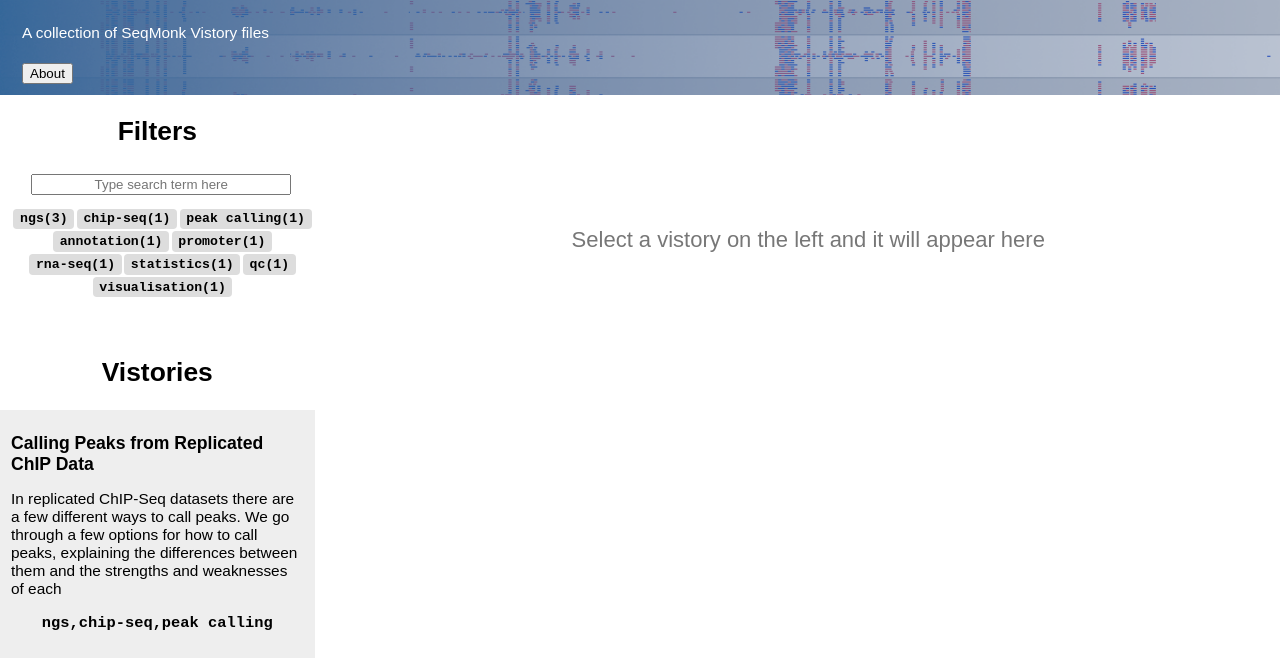
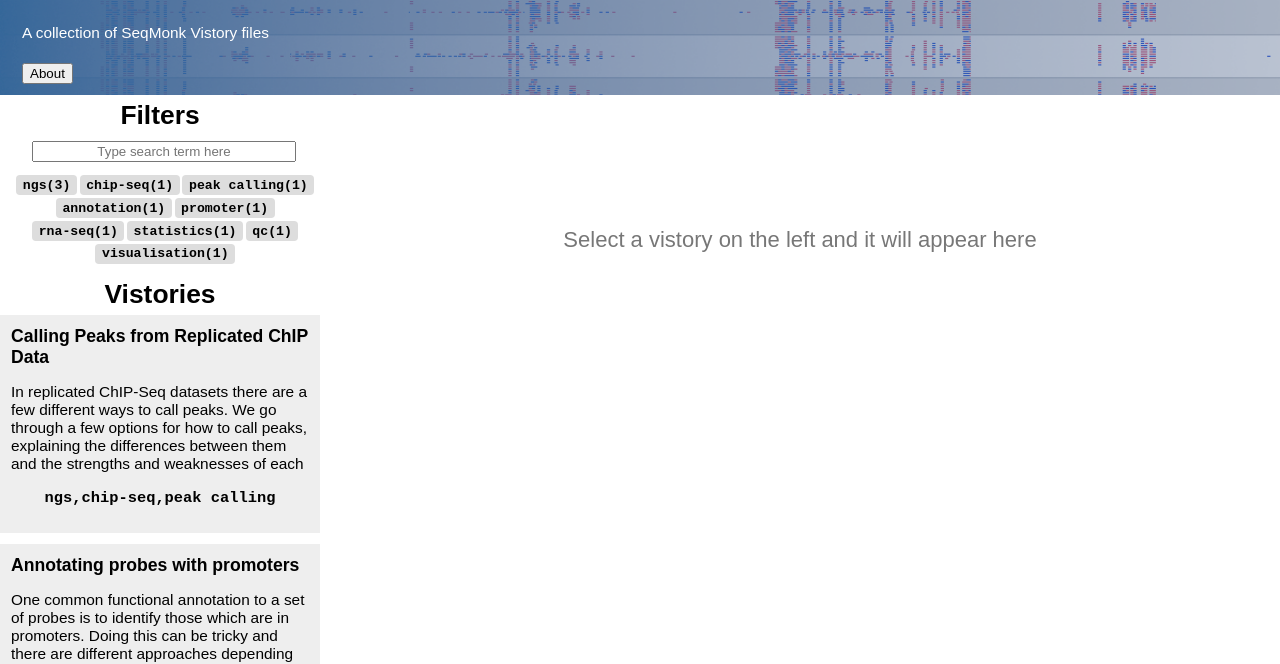
Before and after one commit to s-andrews/vistorydb, a plain HTML site: page www/index.html in a window 1280 px wide. Shown: the part 87-751 px from the top of the page. Drawn offline with Linux system fonts and the light colour scheme.

Commit message:
CSS tweaks

```diff
--- a/www/css/main.css
+++ b/www/css/main.css
@@ -13,7 +13,6 @@ div {
 
 #main {
     display: grid;
-    grid-gap: 1em;
     grid-template-columns: 1fr 3fr;
 }
 
@@ -73,6 +72,7 @@ div {
 h2 {
     font-size: 120%;
     text-align: center;
+    margin: 0.2em;
 }
 
 
@@ -84,6 +84,7 @@ h2 {
     font-size: 0.6em;
     padding-left: 1em;
     text-align: center;
+    margin-bottom: 0.5em;
 }
 
 #filterlist li {
@@ -120,7 +121,7 @@ h2 {
 div.summary {
     padding: 0.5em;
     background-color: #EEE;
-    margin-bottom: 1em;
+    margin-bottom: 0.5em;
 }
 
 div.summary:hover {
@@ -130,6 +131,7 @@ div.summary:hover {
 
 div.summary h1 {
     font-size: 0.8em;
+    margin: 0;
 }
 
 div.summary p {
```
